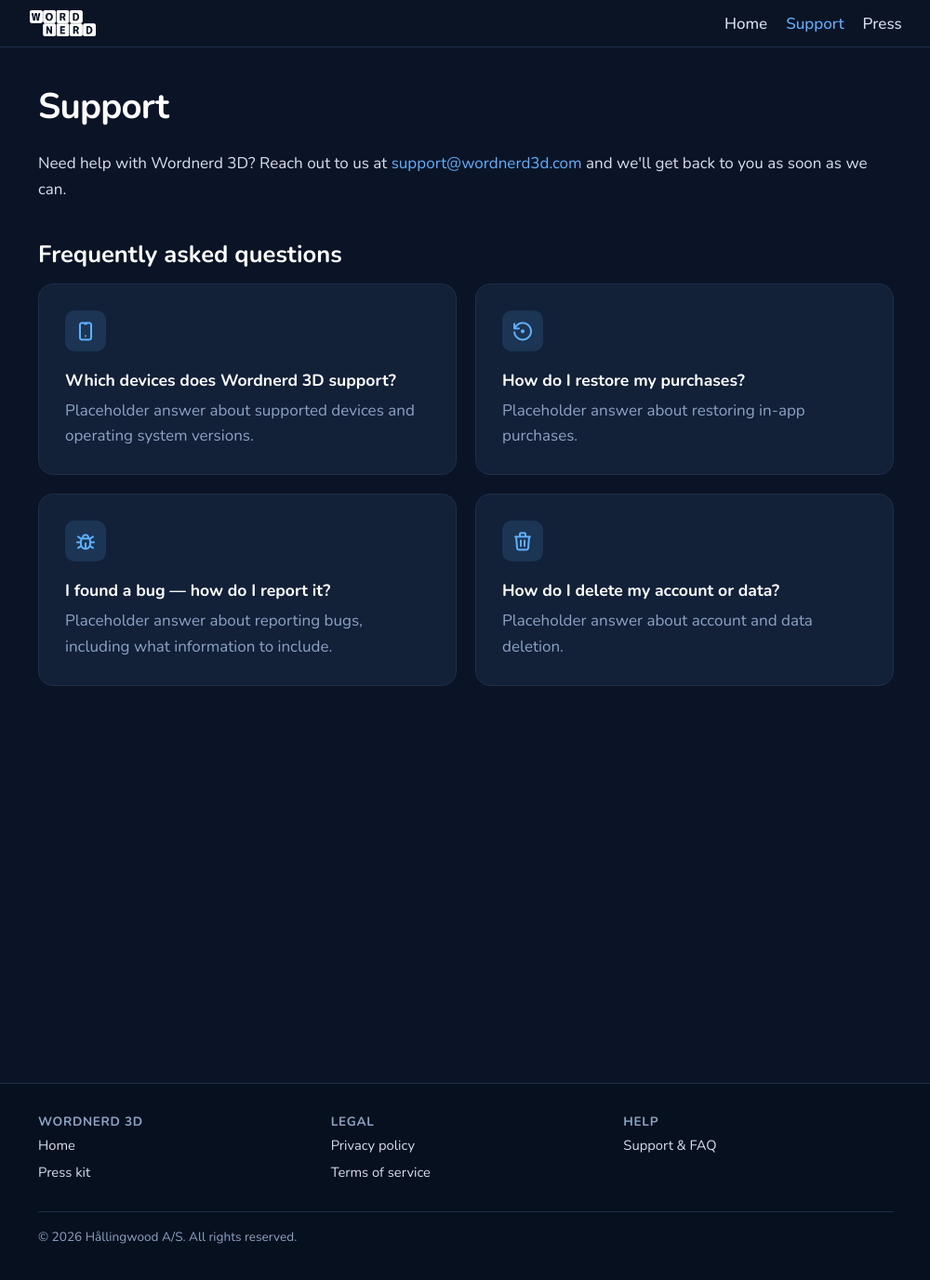
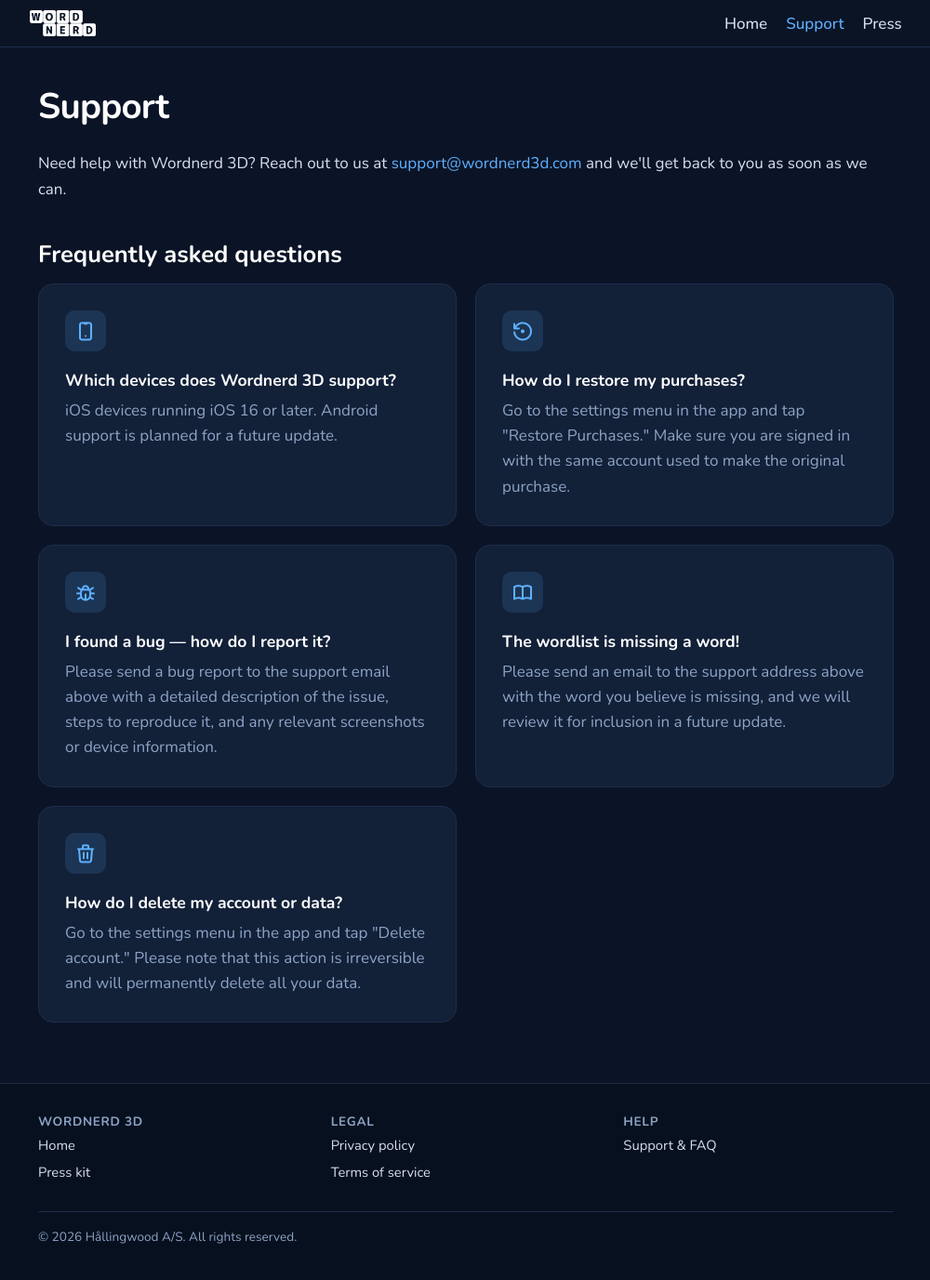
Before and after one commit to Landeplage/hwood-wordnerd-website, a Jekyll site: the page built from support/index.html, in a window 1280 px wide and 1379 px high. Shown: the whole window at 93% size, without its empty margins (139-1139 px from the left). Built offline with Jekyll 4.4.1, drawn with Linux system fonts in a browser that asks for light colours.

Commit message:
Changed some wording

```diff
--- a/index.html
+++ b/index.html
@@ -94,7 +94,7 @@
     <h2 class="section-title">Made in Norway</h2>
     <p>
       Wordnerd 3D is built by Hållingwood, a small studio that wanted to find
-      out what would happen if you took the most beloved word game in the world
+      out what would happen if you took a classic word game mechanic
       and added a third dimension. Turns out: a lot of fun!
     </p>
   </div>
--- a/support/index.html
+++ b/support/index.html
@@ -20,8 +20,7 @@
       </div>
       <h3>Which devices does Wordnerd 3D support?</h3>
       <p>
-        Placeholder answer about supported devices and operating system
-        versions.
+        iOS devices running iOS 16 or later. Android support is planned for a future update.
       </p>
     </article>
     <article class="faq-card">
@@ -29,7 +28,11 @@
         <i class="ti ti-restore" aria-hidden="true"></i>
       </div>
       <h3>How do I restore my purchases?</h3>
-      <p>Placeholder answer about restoring in-app purchases.</p>
+      <p>
+        Go to the settings menu in the app and tap
+        "Restore Purchases." Make sure you are signed in with the same account
+        used to make the original purchase.
+      </p>
     </article>
     <article class="faq-card">
       <div class="faq-icon">
@@ -37,8 +40,16 @@
       </div>
       <h3>I found a bug — how do I report it?</h3>
       <p>
-        Placeholder answer about reporting bugs, including what information to
-        include.
+        Please send a bug report to the support email above with a detailed description of the issue, steps to reproduce it, and any relevant screenshots or device information.
+      </p>
+    </article>
+	<article class="faq-card">
+      <div class="faq-icon">
+        <i class="ti ti-book" aria-hidden="true"></i>
+      </div>
+      <h3>The wordlist is missing a word!</h3>
+      <p>
+        Please send an email to the support address above with the word you believe is missing, and we will review it for inclusion in a future update.
       </p>
     </article>
     <article class="faq-card">
@@ -46,7 +57,9 @@
         <i class="ti ti-trash" aria-hidden="true"></i>
       </div>
       <h3>How do I delete my account or data?</h3>
-      <p>Placeholder answer about account and data deletion.</p>
+      <p>
+        Go to the settings menu in the app and tap "Delete account." Please note that this action is irreversible and will permanently delete all your data.
+      </p>
     </article>
   </div>
 </div>
```
